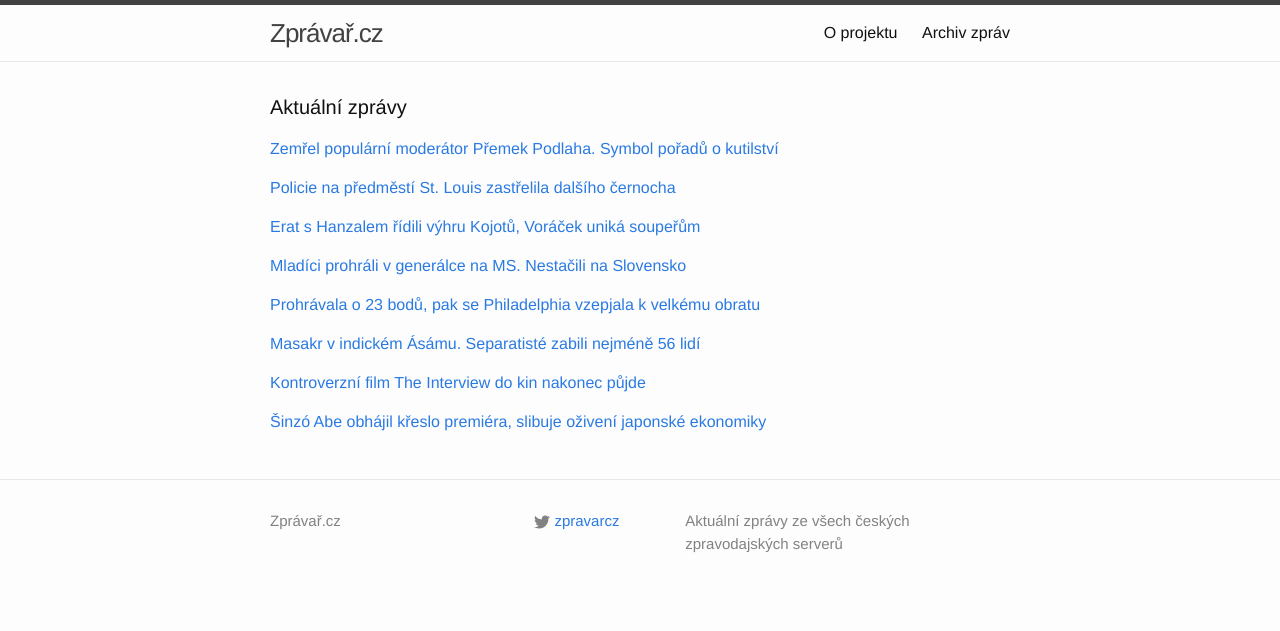
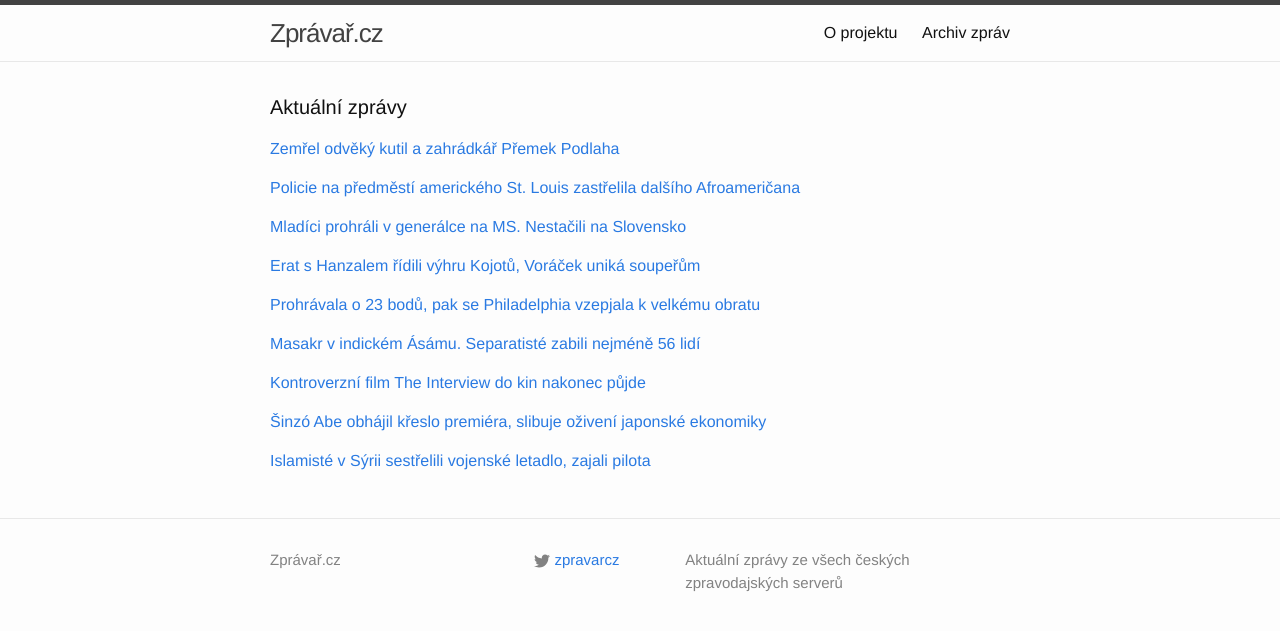
Before and after one commit to adliska/zpravar, a Jekyll site: the page built from index.html, in a window 1280 px wide. Shown: the top 631 px of the page. Built offline with Jekyll 4.4.1, drawn with Linux system fonts in a browser that asks for light colours.

Commit message:
zpravar news update

```diff
--- a/index.html
+++ b/index.html
@@ -5,9 +5,10 @@ layout: default
 <div class="home">
     <h1 class="page-heading">Aktuální zprávy</h1>
 
-<p><a href="javascript:;" onclick="toggle_visibility('zpravy0')">Zemřel populární moderátor Přemek Podlaha. Symbol pořadů o kutilství</a></p>
+<p><a href="javascript:;" onclick="toggle_visibility('zpravy0')">Zemřel odvěký kutil a zahrádkář Přemek Podlaha</a></p>
 <div id="zpravy0" style="display:none">
 <ul>
+<li><a href=http://www.ceskatelevize.cz/ct24/domaci/296374-zemrel-odveky-kutil-a-zahradkar-premek-podlaha/>Zemřel odvěký kutil a zahrádkář Přemek Podlaha - www.ceskatelevize.cz</a></li>
 <li><a href=http://www.rozhlas.cz/_zprava/zemrel-popularni-moderator-premek-podlaha-symbol-poradu-o-kutilstvi--1436538>Zemřel populární moderátor Přemek Podlaha. Symbol pořadů o kutilství - www.rozhlas.cz</a></li>
 <li><a href=http://zpravy.aktualne.cz/domaci/zemrel-popularni-moderator-poradu-pro-kutily-premek-podlaha/r~34e0941c8b5011e49bec0025900fea04/>Zemřel Přemek Podlaha, populární moderátor pořadů pro kutily - zpravy.aktualne.cz</a></li>
 <li><a href=http://www.tyden.cz/rubriky/lide/zemrel-kutilsky-moderator-premek-podlaha_328279.html>Zemřel kutilský moderátor Přemek Podlaha - www.tyden.cz</a></li>
@@ -17,9 +18,10 @@ layout: default
 <li><a href=http://www.novinky.cz/kultura/357185-zemrel-premek-podlaha.html>Zemřel Přemek Podlaha - www.novinky.cz</a></li>
 <li><a href=http://kultura.idnes.cz/zemrel-premek-podlaha-0uf-/filmvideo.aspx?c=A141224_100508_filmvideo_hro>Zemřel Přemek Podlaha, modla českých kutilů a zahrádkářů - kultura.idnes.cz</a></li>
 </ul>
-</div><p><a href="javascript:;" onclick="toggle_visibility('zpravy1')">Policie na předměstí St. Louis zastřelila dalšího černocha</a></p>
+</div><p><a href="javascript:;" onclick="toggle_visibility('zpravy1')">Policie na předměstí amerického St. Louis zastřelila dalšího Afroameričana</a></p>
 <div id="zpravy1" style="display:none">
 <ul>
+<li><a href=http://www.rozhlas.cz/_zprava/policie-na-predmesti-americkeho-st-louis-zastrelila-dalsiho-afroamericana--1436556>Policie na předměstí amerického St. Louis zastřelila dalšího Afroameričana - www.rozhlas.cz</a></li>
 <li><a href=http://zpravy.aktualne.cz/zahranici/policie-na-predmesti-st-louis-zastrelila-dalsiho-cernocha/r~ef3ffb588b5111e4a7d8002590604f2e/>Policie na předměstí St. Louis zastřelila dalšího černocha - zpravy.aktualne.cz</a></li>
 <li><a href=http://www.novinky.cz/zahranicni/amerika/357186-policie-na-predmesti-st-louis-zastrelila-dalsiho-cernocha.html>Policie na předměstí St. Louis zastřelila dalšího černocha - www.novinky.cz</a></li>
 <li><a href=http://www.lidovky.cz/policie-v-st-louis-zastrelila-dalsiho-cernocha-hrozil-zbrani-pti-/zpravy-svet.aspx?c=A141224_101938_ln_zahranici_hm>Policie v americkém St. Louis zastřelila dalšího černocha. Hrozil zbraní  - www.lidovky.cz</a></li>
@@ -27,23 +29,23 @@ layout: default
 <li><a href=http://zpravy.idnes.cz/policie-v-st-louis-zastrelila-dalsiho-cernocha-fle-/zahranicni.aspx?c=A141224_100532_zahranicni_im>V St. Louis zastřelil policista dalšího černocha, mladík na něj mířil - zpravy.idnes.cz</a></li>
 <li><a href=http://www.ceskenoviny.cz/zpravy/zpravy/policie-na-predmesti-st-louis-zastrelila-dalsiho-cernocha/1162222>Policie na předměstí St. Louis zastřelila dalšího černocha - www.ceskenoviny.cz</a></li>
 </ul>
-</div><p><a href="javascript:;" onclick="toggle_visibility('zpravy2')">Erat s Hanzalem řídili výhru Kojotů, Voráček uniká soupeřům</a></p>
+</div><p><a href="javascript:;" onclick="toggle_visibility('zpravy2')">Mladíci prohráli v generálce na MS. Nestačili na Slovensko</a></p>
 <div id="zpravy2" style="display:none">
+<ul>
+<li><a href=http://www.tyden.cz/rubriky/sport/hokej/mladici-prohrali-v-generalce-na-ms-nestacili-na-slovensko_328274.html>Mladíci prohráli v generálce na MS. Nestačili na Slovensko - www.tyden.cz</a></li>
+<li><a href=http://www.tyden.cz/rubriky/sport/hokej/mladici-prohrali-generalku-na-ms-nestacili-na-slovensko_328274.html>Mladíci prohráli generálku na MS. Nestačili na Slovensko - www.tyden.cz</a></li>
+<li><a href=http://www.denik.cz/hokej/opet-neuspech-ceska-dvacitka-pred-startem-ms-nestacila-ani-na-slovaky-20141224.html>Opět neúspěch. Česká dvacítka před startem MS nestačila ani na Slováky - www.denik.cz</a></li>
+<li><a href=http://hokej.idnes.cz/cesti-hokejiste-do-20-let-prohrali-se-slovenskem-frv-/reprezentace.aspx?c=A141224_083654_reprezentace_ot>Mladí hokejisté dali Slovensku jediný gól a generálku prohráli - hokej.idnes.cz</a></li>
+<li><a href=http://sport.aktualne.cz/spatna-generalka-dvacitka-prohrala-v-kanade-se-slovaky/r~64b0032a8b3d11e4b98c002590604f2e/>Špatná generálka. Dvacítka prohrála v Kanadě se Slováky - sport.aktualne.cz</a></li>
+</ul>
+</div><p><a href="javascript:;" onclick="toggle_visibility('zpravy3')">Erat s Hanzalem řídili výhru Kojotů, Voráček uniká soupeřům</a></p>
+<div id="zpravy3" style="display:none">
 <ul>
 <li><a href=http://sport.aktualne.cz/erat-s-hanzalem-ridili-vyhru-kojotu-voracek-unika-souperum/r~02a50f2e8b3611e49fc3002590604f2e/>Erat s Hanzalem řídili výhru Kojotů, Voráček uniká soupeřům - sport.aktualne.cz</a></li>
 <li><a href=http://www.sportovninoviny.cz/zpravy/erat-a-hanzal-ridili-vyhru-arizony-po-2-mesicich-skoroval-krejci/1162181>Erat a Hanzal řídili výhru Arizony, po 2 měsících skóroval Krejčí - www.sportovninoviny.cz</a></li>
 <li><a href=http://www.denik.cz/hokej/erat-a-hanzal-ridili-vyhru-arizony-po-2-mesicich-skoroval-krejci-20141224.html>Erat a Hanzal byli u čtyř gólů Arizony, konečně skóroval i Krejčí - www.denik.cz</a></li>
 <li><a href=http://hokej.idnes.cz/skvely-voracek-byl-u-dvou-golu-dev-/nhl.aspx?c=A141224_073346_nhl_Mkr>Skvělý Voráček byl u dvou gólů, Palát a Hanzal přihráli dokonce na tři - hokej.idnes.cz</a></li>
 <li><a href=http://www.tyden.cz/rubriky/sport/hokej/nhl/erat-s-hanzalem-radili-v-edmontonu-arizone-zaridili-vyhru_328268.html>Erat s Hanzalem řádili v Edmontonu. Arizoně zařídili výhru - www.tyden.cz</a></li>
-</ul>
-</div><p><a href="javascript:;" onclick="toggle_visibility('zpravy3')">Mladíci prohráli v generálce na MS. Nestačili na Slovensko</a></p>
-<div id="zpravy3" style="display:none">
-<ul>
-<li><a href=http://www.tyden.cz/rubriky/sport/hokej/mladici-prohrali-v-generalce-na-ms-nestacili-na-slovensko_328274.html>Mladíci prohráli v generálce na MS. Nestačili na Slovensko - www.tyden.cz</a></li>
-<li><a href=http://www.tyden.cz/rubriky/sport/hokej/mladici-prohrali-generalku-na-ms-nestacili-na-slovensko_328274.html>Mladíci prohráli generálku na MS. Nestačili na Slovensko - www.tyden.cz</a></li>
-<li><a href=http://www.denik.cz/hokej/opet-neuspech-ceska-dvacitka-pred-startem-ms-nestacila-ani-na-slovaky-20141224.html>Opět neúspěch. Česká dvacítka před startem MS nestačila ani na Slováky - www.denik.cz</a></li>
-<li><a href=http://hokej.idnes.cz/cesti-hokejiste-do-20-let-prohrali-se-slovenskem-frv-/reprezentace.aspx?c=A141224_083654_reprezentace_ot>Mladí hokejisté dali Slovensku jediný gól a generálku prohráli - hokej.idnes.cz</a></li>
-<li><a href=http://sport.aktualne.cz/spatna-generalka-dvacitka-prohrala-v-kanade-se-slovaky/r~64b0032a8b3d11e4b98c002590604f2e/>Špatná generálka. Dvacítka prohrála v Kanadě se Slováky - sport.aktualne.cz</a></li>
 </ul>
 </div><p><a href="javascript:;" onclick="toggle_visibility('zpravy4')">Prohrávala o 23 bodů, pak se Philadelphia vzepjala k velkému obratu</a></p>
 <div id="zpravy4" style="display:none">
@@ -76,4 +78,11 @@ layout: default
 <li><a href=http://zpravy.e15.cz/zahranicni/politika/abe-je-znovu-premierem-japonsko-zprovozni-jaderne-elektrarny-slibuje-1148546>Abe je znovu premiérem. Japonsko zprovozní jaderné elektrárny, slibuje - zpravy.e15.cz</a></li>
 <li><a href=http://www.ceskenoviny.cz/zpravy/zpravy/japonsky-parlament-zvolil-po-vyhranych-volbach-abeho-premierem/1162178>Japonský parlament zvolil po vyhraných volbách Abeho premiérem - www.ceskenoviny.cz</a></li>
 </ul>
+</div><p><a href="javascript:;" onclick="toggle_visibility('zpravy8')">Islamisté v Sýrii sestřelili vojenské letadlo, zajali pilota</a></p>
+<div id="zpravy8" style="display:none">
+<ul>
+<li><a href=http://zpravy.aktualne.cz/zahranici/islamiste-v-syrii-sestrelili-vojenske-letadlo-zajali-pilota/r~e24d43bc8b5411e49fc3002590604f2e/>Islamisté v Sýrii sestřelili vojenské letadlo, zajali pilota - zpravy.aktualne.cz</a></li>
+<li><a href=http://echo24.cz/a/iMUHq>'Sestřelili jsme letadlo a zajali pilota,' tvrdí islamisté v Sýrii - echo24.cz</a></li>
+<li><a href=http://www.ceskenoviny.cz/zpravy/zpravy/islamiste-v-syrii-sestrelili-vojenske-letadlo-zajali-pilota/1162216>Islamisté v Sýrii sestřelili vojenské letadlo, zajali pilota - www.ceskenoviny.cz</a></li>
+</ul>
 </div></div>
```
